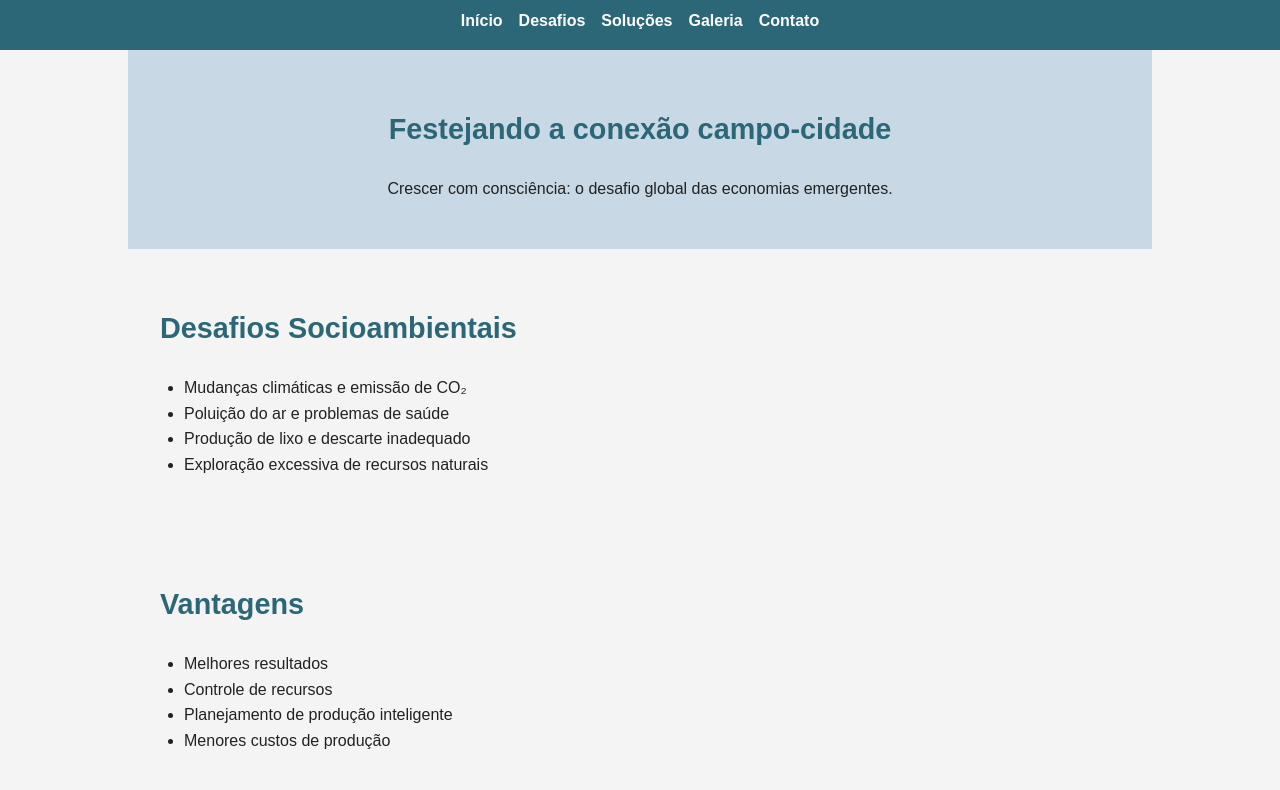
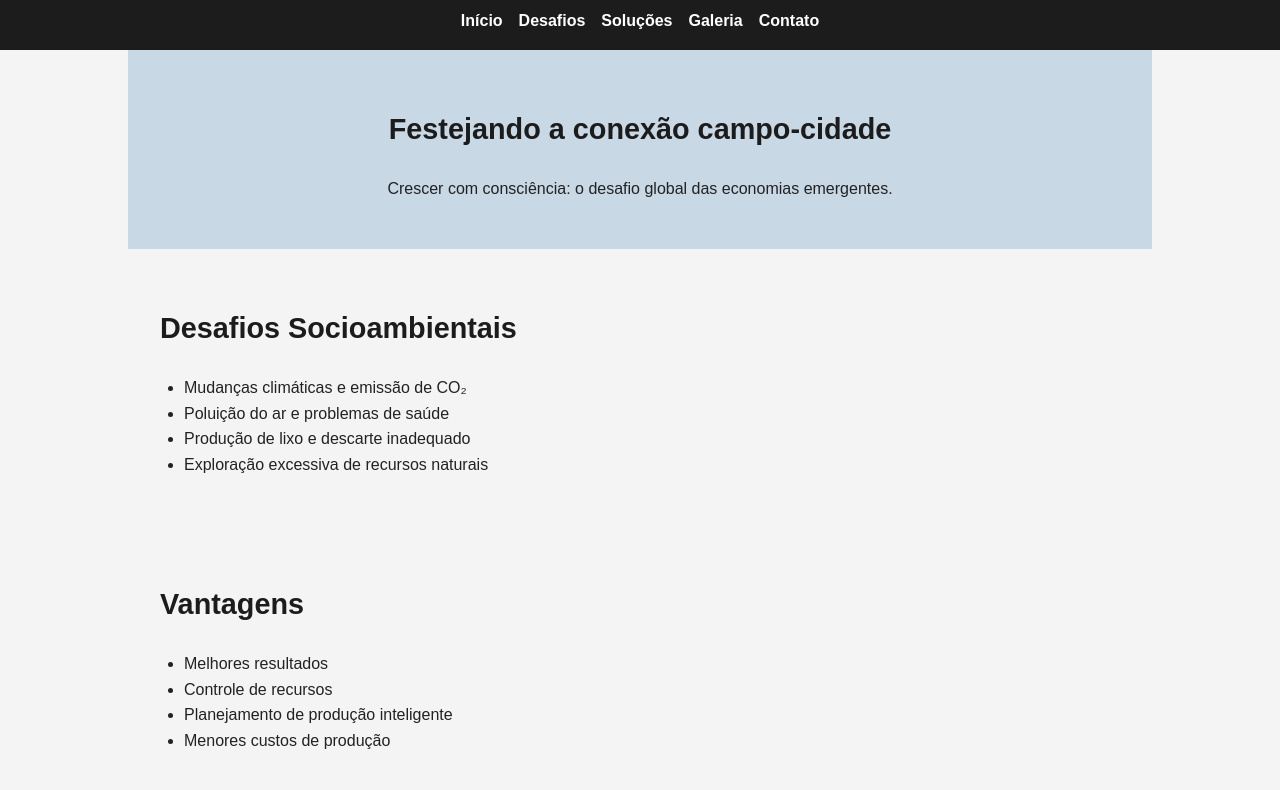
Before and after one commit to Reginaldo79/Agrinho-2025, a plain HTML site: page index.html in a window 1280 px wide. Shown: the part 75-865 px from the top of the page. Drawn offline with Linux system fonts and the light colour scheme.

Commit message:
Update style.css

```diff
--- a/style.css
+++ b/style.css
@@ -1,7 +1,7 @@
 /* style.css */
 
 :root {
-  --cor-primaria: #2b6777;
+  --cor-primaria: #1c1c1c;
   --cor-secundaria: #c8d8e4;
   --cor-texto: #222;
   --cor-fundo: #f4f4f4;
```
